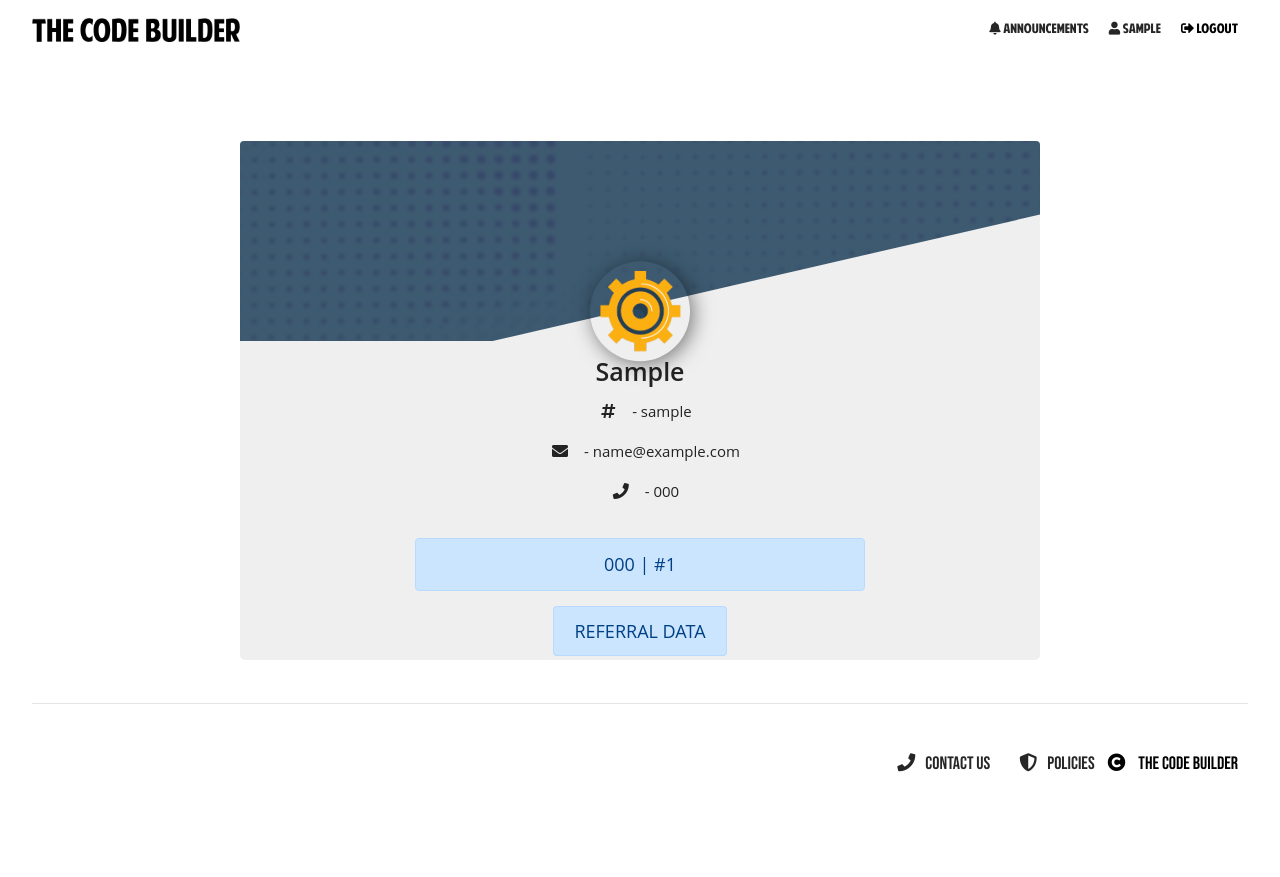
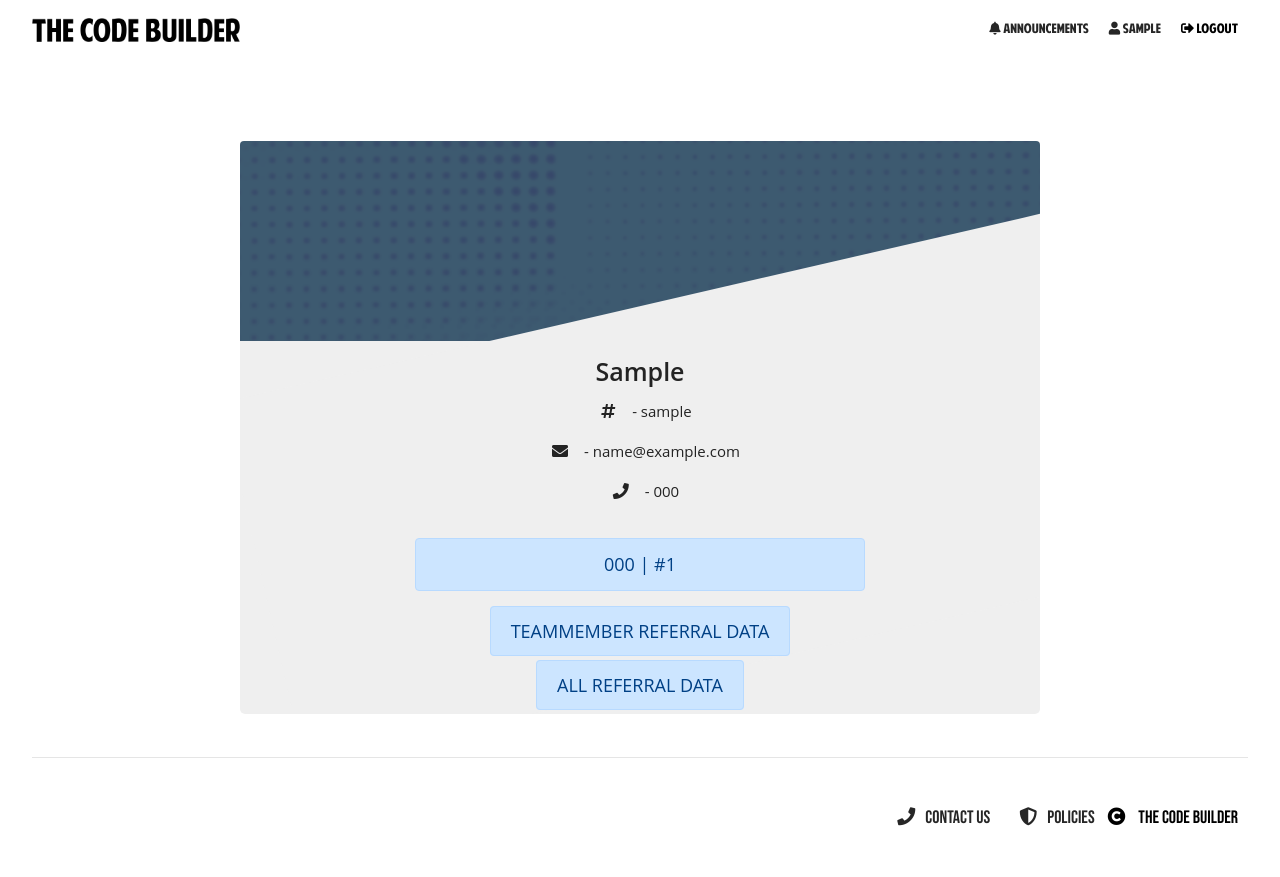
Before and after one commit to AulonSal/code-builders, a Django app: page /profile/ in a window 1280 px wide. Before the commit the page ends 772 px from the top, so only its background shows below. Run offline with Django 3.2, Linux system fonts and the light colour scheme; a user stored in the database is signed in; tables that the repository leaves empty hold one stand-in row (values such as "Sample post"); parts of the project's set-up code (start-up, migrations or seed data) failed here and were passed over; some libraries are stand-ins or nearby versions; some web fonts are replaced.

Commit message:
Backend for dashboards

```diff
--- a/website/home/templates/home/profile.html
+++ b/website/home/templates/home/profile.html
@@ -7,15 +7,12 @@
     <br>
     <br>
     <br>
-		<div class = "row">
+    <div class="row">
         <div class="col-md-2"></div>
         <div class="col-md-8">
             <div class="card profile-card-3">
                 <div class="background-block">
                     <img src="{% static 'home/img/tcb_5.png' %}" alt="profile-sample1" class="background"/>
-						</div>
-						<div class="profile-thumb-block">
-							<img src="{% static '/home/img/user.png' %}" alt="profile-image" class="profile"/>
                 </div>
                 <div class="card-content">
                     <h2>{{ user.first_name }}
@@ -23,14 +20,20 @@
                         <small><i class="fas fa-envelope"></i> - {{ user.email }}</small>
                         <small><i class="fas fa-phone"></i> - {{ user.participant.contact_number }}</small></h2>
                     <br>
-                            {% if user.teammember.referral_code %}
-							<div class="alert alert-primary" role="alert" style = "width: 60%; margin: auto">
-                                {{ user.teammember.referral_code }} | #{{ referral_count }}
+                    {% if user.teammember %}
+                    {% with teammember=user.teammember %}
+                        <div class="alert alert-primary" role="alert" style="width: 60%; margin: auto">
+                            {{ teammember.referral_code }} | #{{ referral_count }}
                         </div>
+                    <br>
+                         <a href="{% url 'teammember-dashboard'  user.id %}" class="alert alert-primary" role="alert"
+                           style="width: 60%; margin: auto; text-decoration: none;"> TEAMMEMBER REFERRAL DATA </a>
+                    {% endwith %}
                     {% endif %}
-                        <br>
+                    <br><br>
                     {% if user.is_staff or user.is_superuser %}
-                                <a href="{% url 'admin_dashboard' %}" class="alert alert-primary" role="alert" style = "width: 60%; margin: auto; text-decoration: none;"> REFERRAL DATA </a>
+                        <a href="{% url 'admin_dashboard' %}" class="alert alert-primary" role="alert"
+                           style="width: 60%; margin: auto; text-decoration: none;"> ALL REFERRAL DATA </a>
                     {% endif %}
                 </div>
             </div>
--- a/website/home/urls.py
+++ b/website/home/urls.py
@@ -18,6 +18,7 @@ urlpatterns = [
     path('admin-dashboard/', views.admindashboard, name='admin_dashboard'),
     # Auth
     path('logout/', views.logoutuser, name='logout'),
+    path('team-dashboard/<int:pk>', views.teammember_dashboard, name='teammember-dashboard'),
 
 ]
 urlpatterns += static(settings.MEDIA_URL, document_root=settings.MEDIA_ROOT)
--- a/website/home/views.py
+++ b/website/home/views.py
@@ -1,14 +1,14 @@
 from django.contrib import messages
+from django.contrib.admin.views.decorators import staff_member_required
 from django.contrib.auth import logout
 from django.contrib.auth.decorators import login_required
-from django.core.exceptions import ObjectDoesNotExist
+from django.core.exceptions import ObjectDoesNotExist, PermissionDenied
 from django.db.models import Count
 from django.shortcuts import render, redirect
 from django.views.decorators.clickjacking import xframe_options_sameorigin
 from django.views.decorators.http import require_http_methods
-from django.contrib.admin.views.decorators import staff_member_required
 
-from .models import Announcement, TeamMember, EventCategory
+from .models import Announcement, TeamMember, EventCategory, User
 
 
 def home(request):
@@ -51,10 +51,33 @@ def dashboard(request):
 @login_required
 def profile(request):
     try:
-        referral_count = request.user.teammember.participant_set.count()
+        participants = request.user.teammember.participant_set.all()
+        referral_count = participants.count()
     except ObjectDoesNotExist:
         referral_count = None
-    return render(request, 'home/profile.html', {'referral_count': referral_count})
+    return render(request, 'home/profile.html', dict(
+        referral_count=referral_count,
+    ))
+
+
+@login_required
+def teammember_dashboard(request, pk):
+    if not (request.user.id == pk or request.user.is_staff):
+        print('fucked')
+        raise PermissionDenied
+
+    try:
+        user = User.objects.get(id=pk)
+        participants = user.teammember.participant_set.all()
+        referral_count = participants.count()
+    except ObjectDoesNotExist:
+        print('fucked backwards')
+        raise PermissionDenied
+
+    return render(request, 'home/team_dashboard.html', dict(
+        referral_count=referral_count,
+        participants=participants,
+    ))
 
 
 @login_required
@@ -70,7 +93,8 @@ def logoutuser(request):
     messages.add_message(request, messages.INFO, 'Logout successful')
     return redirect('/')
 
+
 @staff_member_required
 def admindashboard(request):
     teammembers = TeamMember.objects.annotate(referrals=Count('participant'))
-    return render(request, 'home/adminDashboard.html', {'teammembers':teammembers})
+    return render(request, 'home/adminDashboard.html', {'teammembers': teammembers})
```
Also changed, not shown: website/home/templates/home/adminDashboard.html (+5 -3 lines), website/home/templates/home/team_dashboard.html (added, +19 -0 lines). Lines whose indentation alone changed are shown as unchanged.
